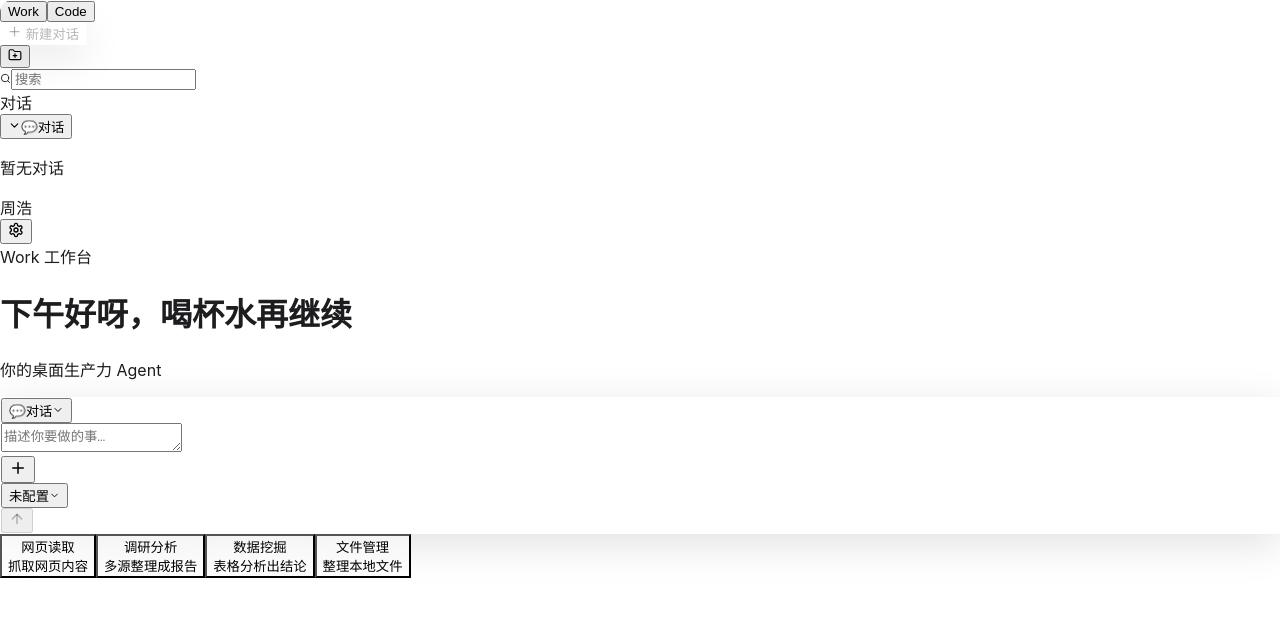
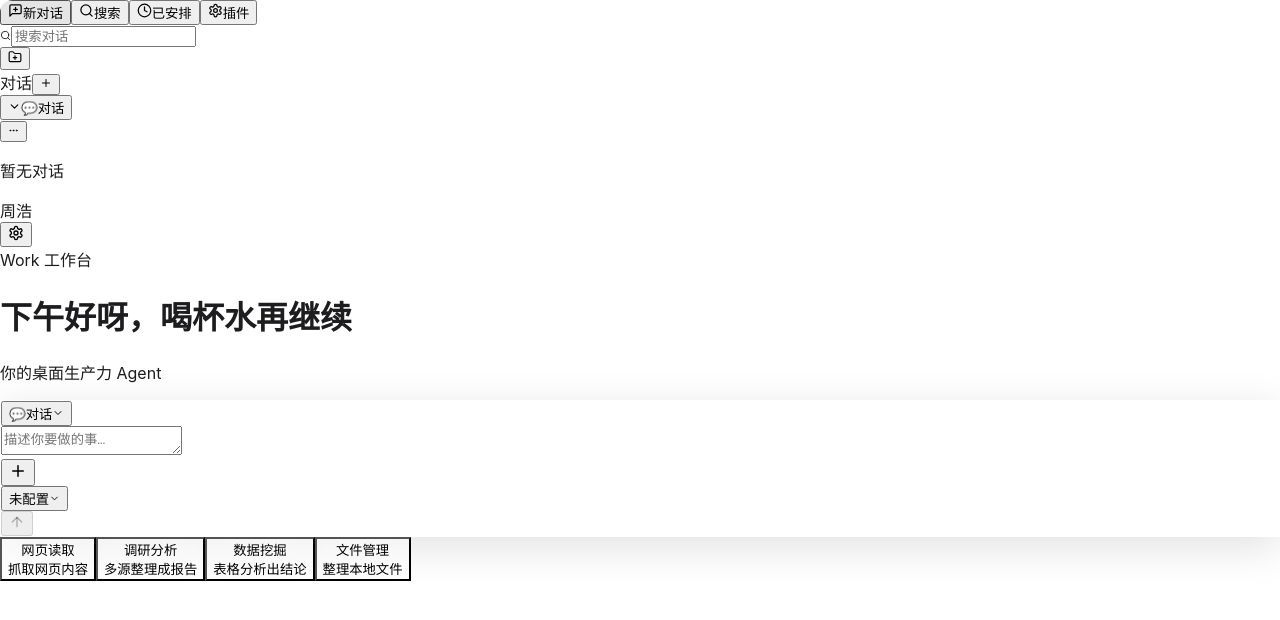
Before and after one commit to Hollychou924/Harness-Learning, a React (Vite) app in the folder projects/desktop-agent/src/renderer/: page / in a window 1280 px wide. Shown: the top 620 px of the page. Built offline with nearby package versions, Linux system fonts and the light colour scheme.

Commit message:
style(sidebar): 复刻 Codex 风格 — 时间中文短单位 / 运行中蓝点 / 项目内折叠展开

```diff
--- a/projects/desktop-agent/src/renderer/src/components/Sidebar.tsx
+++ b/projects/desktop-agent/src/renderer/src/components/Sidebar.tsx
@@ -1,5 +1,6 @@
 import {
   Settings,
+  MessageSquarePlus,
   Plus,
   CheckCircle2,
   XCircle,
@@ -23,10 +24,11 @@ import { useSettingsStore } from './settings/settingsStore'
 
 /* ============================================================
  * 左侧导航（对标 Codex 桌面客户端）
- * - 两种组织模式可切换：按项目分组 / 按时间排列
- * - 对话支持拖拽排序、拖进拖出置顶区
- * - 右侧相对时间 + hover 完整时间
- * - 批量归档
+ * - 顶部常驻入口：新对话 / 搜索 / 已安排 / 插件
+ * - 中部按区块：置顶对话 / 项目 / 普通对话
+ * - 项目可展开，项目下对话按时间倒序，默认折叠超出的旧对话
+ * - 对话右侧显示相对时间；运行中显示小蓝点
+ * - 项目/对话支持置顶、归档、重命名、删除、新建子对话
  * ============================================================ */
 
 const COLLAPSED_KEY = 'xld.collapsed.v1'
@@ -52,15 +54,26 @@ export function Sidebar() {
   const store = useTaskStore()
   const { mode, setMode, message, startTask, reset, projects, sessions, activeProjectId, activeSessionId } = store
   const { openSettings } = useSettingsStore()
+  const [activeTab, setActiveTab] = useState<'new' | 'search' | 'scheduled' | 'plugins'>('new')
   const [search, setSearch] = useState('')
   const [showArchived, setShowArchived] = useState(false)
   const [newProjectOpen, setNewProjectOpen] = useState(false)
   const [renamingProject, setRenamingProject] = useState<string | null>(null)
   const [newProjectName, setNewProjectName] = useState('')
   const [collapsed, setCollapsed] = useState<Record<string, boolean>>(() => loadCollapsed())
-  // 拖拽状态
   const [dragSessionId, setDragSessionId] = useState<string | null>(null)
   const [dragOverId, setDragOverId] = useState<string | null>(null)
+  // 项目内默认只显示前 N 条；点「展开显示」后切到全量
+  const [expandedAll, setExpandedAll] = useState<Record<string, boolean>>({})
+  const SESSION_VISIBLE_DEFAULT = 3
+  // 轻量提示：一期给「已安排 / 插件」等未实现入口使用
+  const [toast, setToast] = useState<string | null>(null)
+  const toastTimer = useRef<number | null>(null)
+  const notifyComingSoon = (label: string) => {
+    setToast(`「${label}」功能即将上线`)
+    if (toastTimer.current) window.clearTimeout(toastTimer.current)
+    toastTimer.current = window.setTimeout(() => setToast(null), 2400)
+  }
 
   useEffect(() => { saveCollapsed(collapsed) }, [collapsed])
 
@@ -99,10 +112,10 @@ export function Sidebar() {
 
   const archivedOf = (pid: string) => sessions.filter((s) => s.projectId === pid && s.archived)
 
-  // ===== 拖拽处理 =====
   const handleDragStart = (e: React.DragEvent, sessionId: string) => {
     setDragSessionId(sessionId)
     e.dataTransfer.effectAllowed = 'move'
+    e.dataTransfer.setData('text/session', sessionId)
   }
   const handleDragOver = (e: React.DragEvent, overId: string) => {
     e.preventDefault()
@@ -112,10 +125,8 @@ export function Sidebar() {
   const handleDrop = (e: React.DragEvent, overSessionId: string, projectId: string) => {
     e.preventDefault()
     if (!dragSessionId || dragSessionId === overSessionId) { setDragSessionId(null); setDragOverId(null); return }
-    // 在同项目内重排；若跨项目则先迁移再重排
     const list = sessionsOf(projectId).map((s) => s.id)
     if (!list.includes(dragSessionId)) {
-      // 跨项目：把拖动的会话归属改到目标项目
       store.updateSessionProject(dragSessionId, projectId)
     }
     const current = sessionsOf(projectId).map((s) => s.id)
@@ -129,7 +140,6 @@ export function Sidebar() {
     setDragSessionId(null)
     setDragOverId(null)
   }
-  // 拖到置顶区：置顶该对话
   const handleDropToPinned = (e: React.DragEvent) => {
     e.preventDefault()
     if (dragSessionId && !sessions.find((s) => s.id === dragSessionId)?.pinned) {
@@ -138,17 +148,19 @@ export function Sidebar() {
     setDragSessionId(null); setDragOverId(null)
   }
 
-  const renderProjectBlock = (p: Project) => {
+  const renderProjectBlock = (p: Project, sectionLabel?: string) => {
     const expanded = isExpanded(p)
     const list = sessionsOf(p.id)
     const isDefault = p.id === DEFAULT_PROJECT_ID
     return (
       <div key={p.id} className="space-y-0.5">
+        {sectionLabel && <SectionLabel label={sectionLabel} />}
         <ProjectRow
           project={p}
           expanded={expanded}
           onToggle={() => toggleCollapse(p.id)}
           onActivate={() => store.setActiveProject(p.id)}
+          onNewSession={isDefault ? undefined : () => { store.setActiveProject(p.id); store.createSession(p.id); reset(); startTask() }}
           onRename={isDefault ? null : () => { setRenamingProject(p.id); setNewProjectName(p.name) }}
           onDelete={isDefault ? null : () => { if (confirm(`删除项目「${p.name}」及其下所有对话？`)) store.deleteProject(p.id) }}
           onTogglePin={isDefault ? null : () => store.togglePinProject(p.id)}
@@ -159,7 +171,7 @@ export function Sidebar() {
             {list.length === 0 && !search && (
               <p className="pl-7 py-1 text-[11px] text-[var(--ink-soft)]/60">暂无对话</p>
             )}
-            {list.map((s) => (
+            {(expandedAll[p.id] ? list : list.slice(0, SESSION_VISIBLE_DEFAULT)).map((s) => (
               <SessionRow
                 key={s.id}
                 session={s}
@@ -172,6 +184,18 @@ export function Sidebar() {
                 isDragOver={dragOverId === s.id}
               />
             ))}
+            {!expandedAll[p.id] && list.length > SESSION_VISIBLE_DEFAULT && (
+              <button onClick={() => setExpandedAll((m) => ({ ...m, [p.id]: true }))}
+                className="w-full flex items-center gap-1 pl-7 pr-2 py-1 text-[11px] text-[var(--ink-soft)] hover:text-[var(--ink)] transition">
+                <ChevronDown size={11} /> 展开显示 {list.length - SESSION_VISIBLE_DEFAULT} 条
+              </button>
+            )}
+            {expandedAll[p.id] && list.length > SESSION_VISIBLE_DEFAULT && (
+              <button onClick={() => setExpandedAll((m) => ({ ...m, [p.id]: false }))}
+                className="w-full flex items-center gap-1 pl-7 pr-2 py-1 text-[11px] text-[var(--ink-soft)] hover:text-[var(--ink)] transition">
+                <ChevronUp size={11} /> 收起
+              </button>
+            )}
             {archivedOf(p.id).length > 0 && !search && (
               <ArchivedSection
                 sessions={archivedOf(p.id)}
@@ -191,38 +215,32 @@ export function Sidebar() {
     <aside className="glass-soft w-60 flex-shrink-0 flex flex-col border-r border-white/40">
       <div className="drag h-9" />
 
-      {/* Work / Code 切换 */}
+      {/* 顶部快捷入口：新对话 / 搜索 / 已安排 / 插件 */}
       <div className="px-3 pb-2">
-        <div className="flex gap-1 p-1 rounded-lg bg-black/[0.05]">
-          {(['work', 'code'] as const).map((m) => (
-            <button key={m} onClick={() => setMode(m)}
-              className={`flex-1 h-7 rounded-md text-sm font-medium transition ${mode === m ? 'bg-white shadow-sm text-[var(--ink)]' : 'text-[var(--ink-soft)] hover:text-[var(--ink)]'}`}>
-              {m === 'work' ? 'Work' : 'Code'}
-            </button>
-          ))}
+        <div className="space-y-0.5">
+          <NavPill icon={<MessageSquarePlus size={15} />} label="新对话" active={activeTab === 'new'}
+            onClick={() => { setActiveTab('new'); reset(); }} />
+          <NavPill icon={<Search size={15} />} label="搜索" active={activeTab === 'search'}
+            onClick={() => setActiveTab('search')} />
+          <NavPill icon={<Clock size={15} />} label="已安排" active={activeTab === 'scheduled'}
+            onClick={() => { setActiveTab('scheduled'); notifyComingSoon('已安排') }} />
+          <NavPill icon={<Settings size={15} />} label="插件" active={activeTab === 'plugins'}
+            onClick={() => { setActiveTab('plugins'); notifyComingSoon('插件') }} />
         </div>
       </div>
 
-      {/* 新建对话 */}
-      <div className="px-3 pb-2">
-        <button onClick={() => { reset(); startTask() }} disabled={!message.trim()}
-          className="no-drag w-full h-9 rounded-lg glass flex items-center justify-center gap-2 text-sm font-medium hover:brightness-105 transition disabled:opacity-50">
-          <Plus size={15} /> 新建对话
-        </button>
-      </div>
-
-      {/* 新建项目 + 搜索（新建项目常驻可见，不依赖是否已有项目） */}
+      {/* 搜索框 + 新建项目 */}
       <div className="px-3 pb-2 flex items-center gap-1.5">
+        <div className="relative flex-1">
+          <Search size={11} className="absolute left-2 top-1/2 -translate-y-1/2 text-[var(--ink-soft)]" />
+          <input value={search} onChange={(e) => setSearch(e.target.value)} placeholder="搜索对话"
+            className="no-drag w-full h-7 pl-6 pr-5 text-xs rounded-md bg-black/[0.04] outline-none focus:bg-black/[0.06] transition placeholder:text-[var(--ink-soft)]/60" />
+          {search && <button onClick={() => setSearch('')} className="absolute right-1 top-1/2 -translate-y-1/2 text-[var(--ink-soft)] hover:text-[var(--ink)]"><X size={11} /></button>}
+        </div>
         <button onClick={() => setNewProjectOpen(true)} title="新建项目"
           className="no-drag w-7 h-7 rounded-md bg-black/[0.04] hover:bg-black/[0.08] flex items-center justify-center text-[var(--ink-soft)] hover:text-[var(--ink)] transition flex-shrink-0">
           <FolderPlus size={14} />
         </button>
-        <div className="relative flex-1">
-          <Search size={11} className="absolute left-2 top-1/2 -translate-y-1/2 text-[var(--ink-soft)]" />
-          <input value={search} onChange={(e) => setSearch(e.target.value)} placeholder="搜索"
-            className="no-drag w-full h-7 pl-6 pr-5 text-xs rounded-md bg-black/[0.04] outline-none focus:bg-black/[0.06] transition placeholder:text-[var(--ink-soft)]/60" />
-          {search && <button onClick={() => setSearch('')} className="absolute right-1 top-1/2 -translate-y-1/2 text-[var(--ink-soft)] hover:text-[var(--ink)]"><X size={11} /></button>}
-        </div>
       </div>
 
       {/* 置顶对话区（可拖入自动置顶） */}
@@ -235,17 +253,19 @@ export function Sidebar() {
       <div className="flex-1 overflow-y-auto px-2 pb-2 space-y-1">
         {pinnedProjects.length > 0 && (
           <div className="space-y-0.5">
-            <SectionLabel label="置顶项目" />
-            {pinnedProjects.map(renderProjectBlock)}
+            <SectionLabel label="置顶" />
+            {pinnedProjects.map((p) => renderProjectBlock(p, '置顶项目'))}
           </div>
         )}
         <div className="space-y-0.5">
           {otherProjects.length > 0 && <SectionLabel label="项目" />}
-          {otherProjects.map(renderProjectBlock)}
+          {otherProjects.map((p) => renderProjectBlock(p))}
         </div>
         {defaultProject && (
           <div className="space-y-0.5">
-            <SectionLabel label="对话" />
+            <SectionLabel label="对话" action={
+              <button onClick={() => { store.setActiveProject(DEFAULT_PROJECT_ID); store.createSession(); reset(); }} className="p-1 rounded hover:bg-black/[0.06]"><Plus size={12} /></button>
+            } />
             {renderProjectBlock(defaultProject)}
           </div>
         )}
@@ -278,7 +298,28 @@ export function Sidebar() {
           onCancel={() => setRenamingProject(null)}
           onConfirm={(name) => { store.renameProject(renamingProject, name); setRenamingProject(null) }} />
       )}
+      {toast && (
+        <div className="absolute left-1/2 bottom-6 -translate-x-1/2 z-[120] px-3 py-1.5 rounded-full bg-[var(--ink)]/85 text-white text-[12px] shadow-lg backdrop-blur">
+          {toast}
+        </div>
+      )}
     </aside>
+  )
+}
+
+/* ---- 顶部导航 Pill ---- */
+function NavPill({ icon, label, active, badge, onClick }: { icon: React.ReactNode; label: string; active?: boolean; badge?: number; onClick: () => void }) {
+  return (
+    <button onClick={onClick}
+      className={`no-drag w-full flex items-center gap-2.5 px-2.5 py-1.5 rounded-lg text-[13px] font-medium transition ${
+        active ? 'bg-white/60 text-[var(--ink)] shadow-sm' : 'text-[var(--ink-soft)] hover:bg-black/[0.04] hover:text-[var(--ink)]'
+      }`}>
+      <span className="w-4 h-4 flex items-center justify-center">{icon}</span>
+      <span className="flex-1 text-left">{label}</span>
+      {badge !== undefined && badge > 0 && (
+        <span className="min-w-[18px] h-[18px] px-1.5 flex items-center justify-center rounded-full bg-[var(--ink)]/10 text-[10px] text-[var(--ink-soft)]">{badge}</span>
+      )}
+    </button>
   )
 }
 
@@ -335,11 +376,12 @@ function SectionLabel({ label, action }: { label: string; action?: React.ReactNo
 }
 
 /* ---- 项目行 ---- */
-function ProjectRow({ project, expanded, onToggle, onActivate, onRename, onDelete, onTogglePin, onArchiveAll }: {
+function ProjectRow({ project, expanded, onToggle, onActivate, onNewSession, onRename, onDelete, onTogglePin, onArchiveAll }: {
   project: Project; expanded: boolean; onToggle: () => void; onActivate: () => void
-  onRename: (() => void) | null; onDelete: (() => void) | null; onTogglePin: (() => void) | null
-  onArchiveAll: (() => void) | null
+  onNewSession?: () => void; onRename: (() => void) | null; onDelete: (() => void) | null
+  onTogglePin: (() => void) | null; onArchiveAll: (() => void) | null
 }) {
+  const [menuOpen, setMenuOpen] = useState(false)
   return (
     <div className="group relative flex items-center rounded-[10px] hover:bg-black/[0.04] transition">
       <button onClick={() => { onActivate(); onToggle() }}
@@ -350,11 +392,42 @@ function ProjectRow({ project, expanded, onToggle, onActivate, onRename, onDelet
         {project.pinned && <Pin size={10} className="text-amber-400 flex-shrink-0" />}
       </button>
       <div className="hidden group-hover:flex items-center gap-0.5 mr-0.5">
-        {onTogglePin && <IconBtn title={project.pinned ? '取消置顶' : '置顶'} onClick={onTogglePin}>{project.pinned ? <PinOff size={11} /> : <Pin size={11} />}</IconBtn>}
-        {onArchiveAll && <IconBtn title="归档全部" onClick={onArchiveAll}><Archive size={11} /></IconBtn>}
-        {onRename && <IconBtn title="重命名" onClick={onRename}><Pencil size={11} /></IconBtn>}
-        {onDelete && <IconBtn title="删除项目" danger onClick={onDelete}><Trash2 size={11} /></IconBtn>}
+        {onNewSession && <IconBtn title="新建对话" onClick={onNewSession}><Plus size={11} /></IconBtn>}
+        <IconBtn title="更多" onClick={() => setMenuOpen((v) => !v)}><MoreHorizontal size={11} /></IconBtn>
       </div>
+      {menuOpen && (
+        <>
+          <div className="fixed inset-0 z-40" onClick={() => setMenuOpen(false)} />
+          <div className="absolute right-0 top-7 z-50 w-36 glass rounded-lg shadow-lg py-1">
+            {onTogglePin && (
+              <button onClick={(e) => { e.stopPropagation(); onTogglePin(); setMenuOpen(false) }} className="w-full flex items-center gap-2 px-3 py-1.5 text-xs hover:bg-black/[0.05] transition">
+                {project.pinned ? <PinOff size={12} /> : <Pin size={12} />} {project.pinned ? '取消置顶' : '置顶'}
+              </button>
+            )}
+            {onArchiveAll && (
+              <button onClick={(e) => { e.stopPropagation(); onArchiveAll(); setMenuOpen(false) }} className="w-full flex items-center gap-2 px-3 py-1.5 text-xs hover:bg-black/[0.05] transition">
+                <Archive size={12} /> 归档所有聊天
+              </button>
+            )}
+            <button onClick={(e) => { e.stopPropagation(); setMenuOpen(false) }} className="w-full flex items-center gap-2 px-3 py-1.5 text-xs hover:bg-black/[0.05] transition">
+              <Pencil size={12} /> 整理侧边栏
+            </button>
+            <button onClick={(e) => { e.stopPropagation(); setMenuOpen(false) }} className="w-full flex items-center gap-2 px-3 py-1.5 text-xs hover:bg-black/[0.05] transition">
+              <Clock size={12} /> 排序条件
+            </button>
+            {onRename && (
+              <button onClick={(e) => { e.stopPropagation(); onRename(); setMenuOpen(false) }} className="w-full flex items-center gap-2 px-3 py-1.5 text-xs hover:bg-black/[0.05] transition">
+                <Pencil size={12} /> 重命名
+              </button>
+            )}
+            {onDelete && (
+              <button onClick={(e) => { e.stopPropagation(); onDelete(); setMenuOpen(false) }} className="w-full flex items-center gap-2 px-3 py-1.5 text-xs hover:bg-black/[0.05] transition text-red-500">
+                <Trash2 size={12} /> 删除项目
+              </button>
+            )}
+          </div>
+        </>
+      )}
     </div>
   )
 }
@@ -408,20 +481,24 @@ function SessionRow({ session, active, onClick, onDragStart, onDragOver, onDrop,
       onDragOver={onDragOver}
       onDrop={onDrop}
       onDragEnd={() => { /* 状态由父组件清理 */ }}
-      className={`group relative flex items-center ${compact ? 'pl-2' : 'pl-7'} pr-1 py-[5px] rounded-[10px] cursor-pointer transition ${
+      className={`group relative flex items-center ${compact ? 'pl-2' : 'pl-7'} pr-1.5 py-[5px] rounded-[10px] cursor-pointer transition ${
         active ? 'bg-black/[0.07]' : 'hover:bg-black/[0.04]'
       } ${isDragging ? 'opacity-40' : ''} ${isDragOver ? 'border-t-2 border-blue-400' : ''}`}
     >
-      <button onClick={onClick} className="flex-1 flex items-center gap-1.5 min-w-0 text-left">
+      <button onClick={onClick} className="flex-1 flex items-center gap-1.5 min-w-0 text-left pr-1">
         {icon}
         <span className={`flex-1 truncate text-xs ${active ? 'text-[var(--ink)] font-medium' : 'text-[var(--ink-soft)]'}`}>{session.title}</span>
       </button>
-      {/* 右侧：项目标签(时间模式) + 相对时间 + 置顶图标 */}
+      {/* 右侧：项目标签 + 相对时间/状态 + 置顶图标 */}
       <div className="flex items-center gap-1 flex-shrink-0">
-        {showProject && <span className="text-[9px] text-[var(--ink-soft)]/60 bg-black/[0.04] px-1 rounded max-w-[48px] truncate">{showProject}</span>}
-        <span className="text-[9px] text-[var(--ink-soft)]/50" title={new Date(session.updatedAt).toLocaleString('zh-CN')}>
-          {timeAgo(session.updatedAt)}
-        </span>
+        {showProject && <span className="text-[10px] text-[var(--ink-soft)]/60 bg-black/[0.04] px-1 rounded max-w-[48px] truncate">{showProject}</span>}
+        {session.status === 'executing' ? (
+          <span className="w-2 h-2 rounded-full bg-blue-400 animate-pulse flex-shrink-0" title="进行中" />
+        ) : (
+          <span className="text-[10px] tabular-nums text-[var(--ink-soft)]/55" title={new Date(session.updatedAt).toLocaleString('zh-CN')}>
+            {timeAgo(session.updatedAt)}
+          </span>
+        )}
         {session.pinned && <Pin size={9} className="text-amber-400 flex-shrink-0" />}
       </div>
       <button onClick={(e) => { e.stopPropagation(); setMenuOpen((v) => !v) }}
@@ -481,11 +558,14 @@ function NameDialog({ title, initial, placeholder, confirmLabel, onCancel, onCon
 }
 
 function timeAgo(ts: number): string {
-  const sec = Math.floor((Date.now() - ts) / 1000)
+  const diff = Date.now() - ts
+  const sec = Math.floor(diff / 1000)
   if (sec < 60) return '刚刚'
-  if (sec < 3600) return `${Math.floor(sec / 60)}m`
-  if (sec < 86400) return `${Math.floor(sec / 3600)}h`
-  return `${Math.floor(sec / 86400)}d`
+  if (sec < 3600) return `${Math.floor(sec / 60)} 分`
+  if (sec < 86400) return `${Math.floor(sec / 3600)} 小时`
+  if (sec < 86400 * 7) return `${Math.floor(sec / 86400)} 天`
+  if (sec < 86400 * 30) return `${Math.floor(sec / (86400 * 7))} 周`
+  return `${new Date(ts).toLocaleDateString('zh-CN', { month: 'short', day: 'numeric' })}`
 }
 
 function formatTokens(n: number): string {
```
